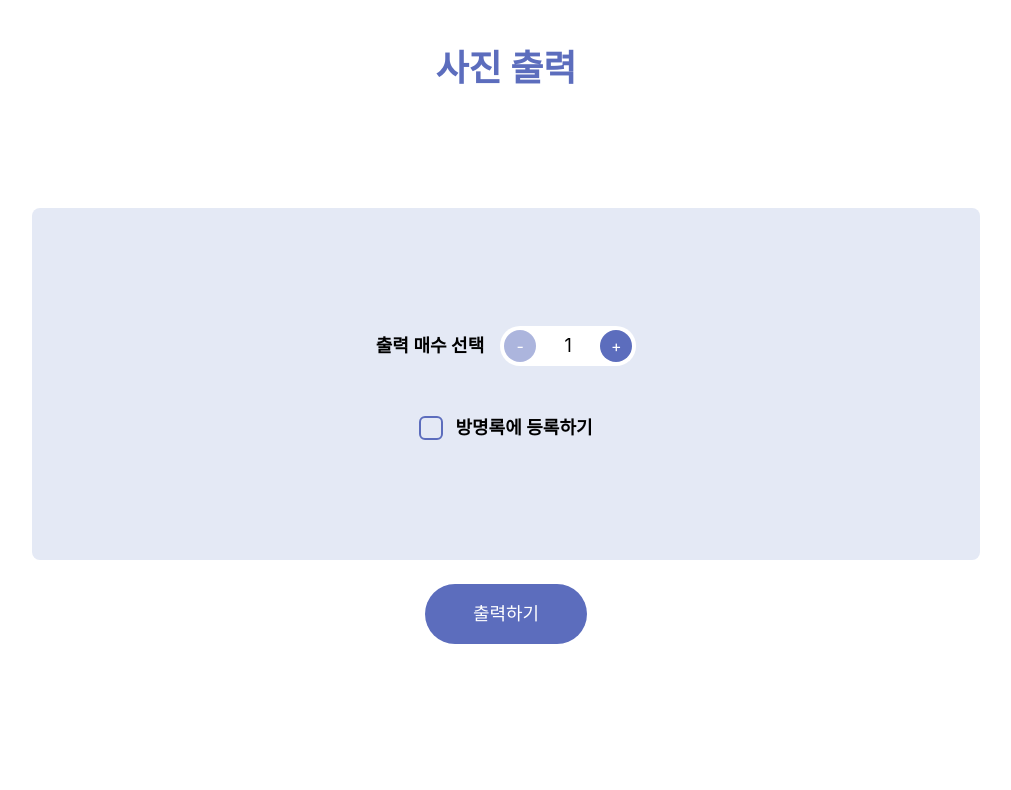
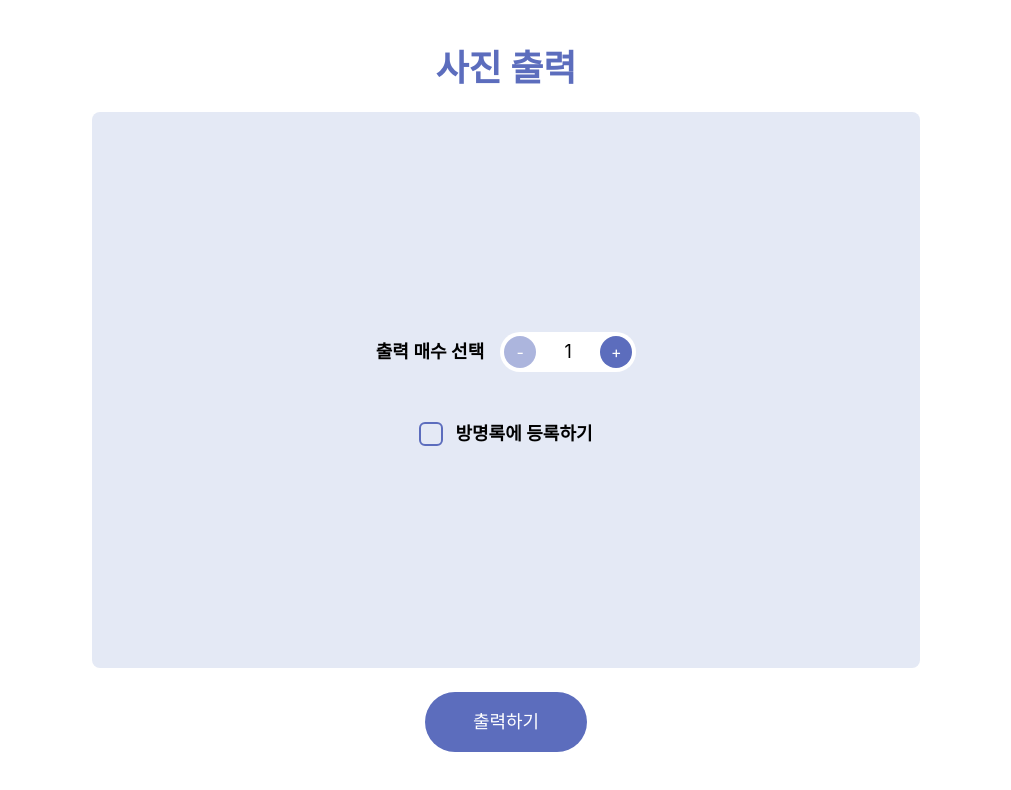
Before and after one commit to sw4Booth/FE, a React (Vite) app: page /print in a window 1280 px wide. Shown: the top 790 px of the page, without its empty margins (134-1145 px from the left). Built offline with nearby package versions, Linux system fonts and the light colour scheme; a web font is replaced by a local one.

Commit message:
refactor: 중간 영역 flow-grow 설정

```diff
--- a/src/pages/Print.tsx
+++ b/src/pages/Print.tsx
@@ -28,7 +28,7 @@ export default function Print() {
     return (
         <div className="flex flex-col w-full h-full items-center gap-6">
             <Heading>사진 출력</Heading>
-            <div className="flex flex-col items-center justify-center gap-12 w-[80%] h-[50%] mt-24 p-12 bg-primary-100 rounded-lg">
+            <div className="flex flex-col grow items-center justify-center gap-12 w-[70%] p-12 bg-primary-100 rounded-lg">
                 <div className="flex items-center gap-4">
                     <span className="text-lg font-semibold">출력 매수 선택</span>
                     <div className="flex items-center gap-4 bg-white p-1 rounded-full">
```
